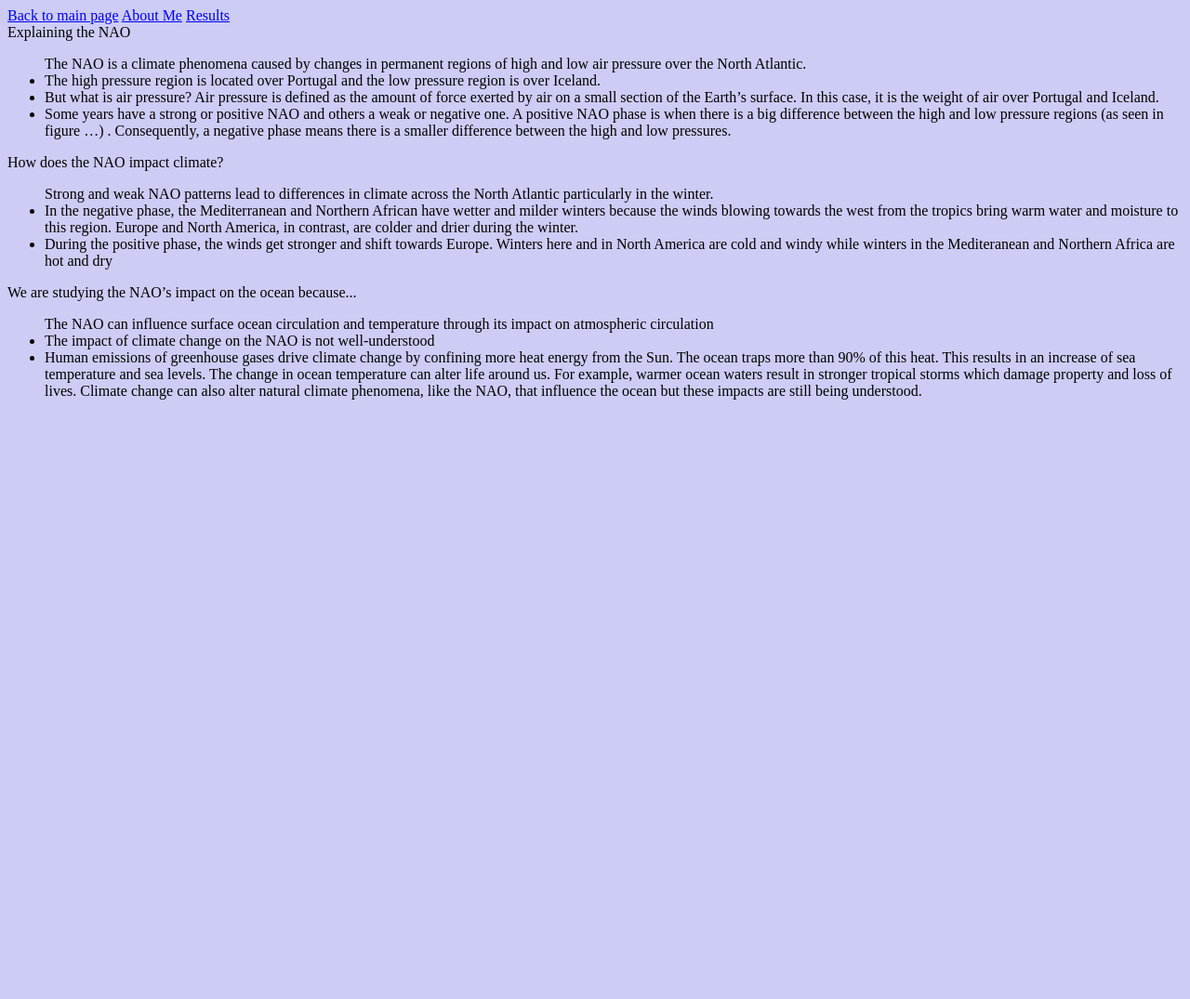
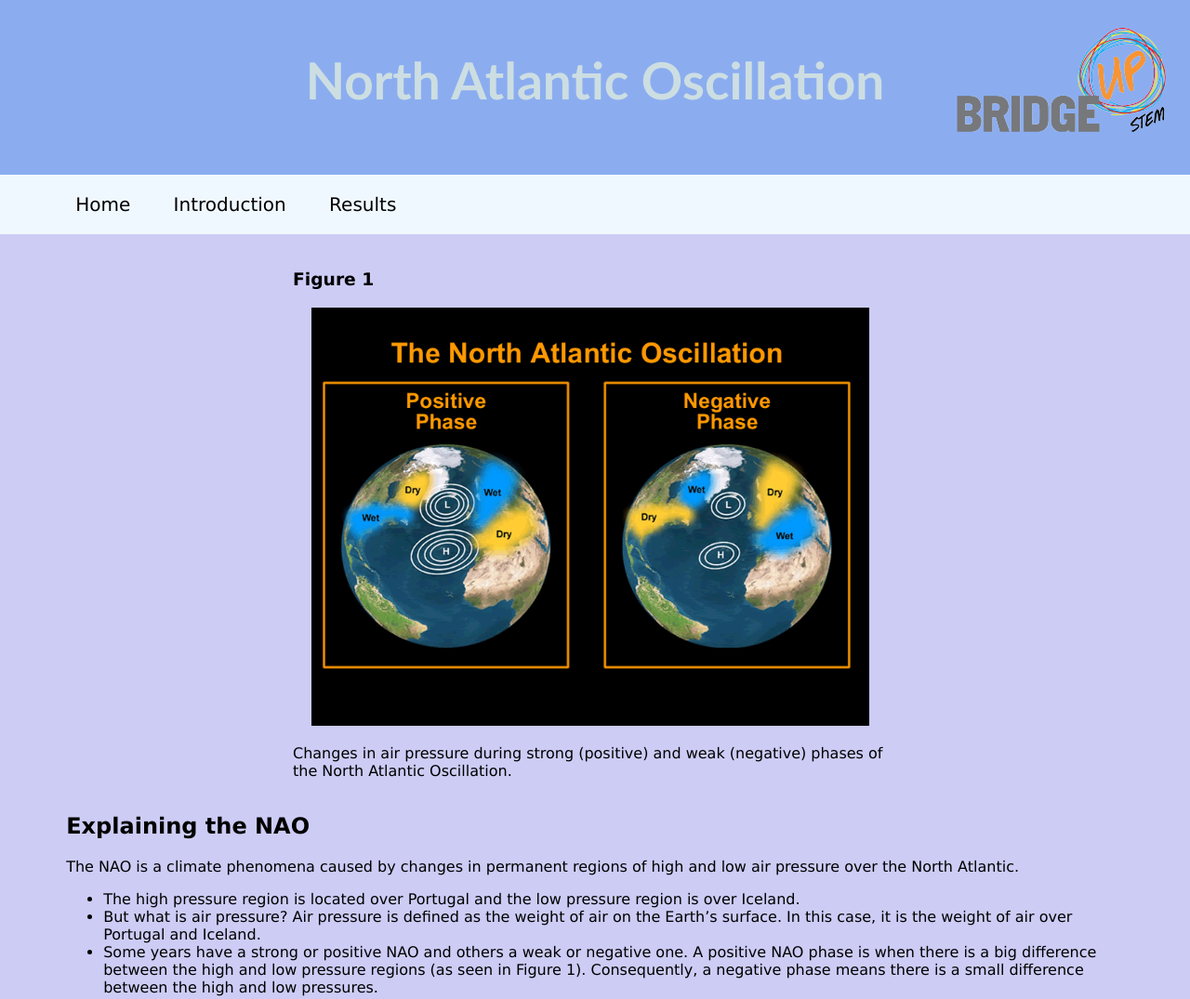
Before and after one commit to ankithakannad/BridgeUP_ClimateGuardians_Website, a plain HTML site: page introduction.html in a window 1280 px wide. Shown: the top 1075 px of the page at 93% size. Before the commit the page ends 800 px from the top, so only its background shows below. Drawn offline with Linux system fonts and the light colour scheme.

Commit message:
edited files

```diff
--- a/index.css
+++ b/index.css
@@ -1,14 +1,23 @@
 
-nav ul {
+nav a {
     display: inline-block;
     list-style-type: none;
     margin-left: auto;
+    text-decoration: none;
+    color:black;
+    padding: 0px 20px 0px 20px;
+
 }
+
 nav, section, footer {
-    max-width: 1200px;
-    padding: 20px calc((100% - 1200px) / 2);
-    margin: 0px;
+    /* max-width: 1200px; */
+    padding: 20px 5% 20px 5%; /* calc((100% - 1250px) / 2); */
+    background-color: aliceblue;
+    margin: 0px -10px 0px -10px;
+    font-family: "Verdana", sans-serif;
+    font-size: 20px;
 }
+
 img  {
     display: flex;
     margin-left: auto;
@@ -20,6 +29,7 @@ img  {
         flex-wrap: wrap;
         justify-content: space-around;
     }
+
 nav ul {
         display: inline-block;
         list-style-type: none;
@@ -31,11 +41,28 @@ body {
         font-family: "Verdana", sans-serif;
     }
 
-h1 {
+header h1 {
     background:#8BADF0  ;
-    color: #8BADF0;
+    color: rgb(205, 222, 226);
     text-align: center;
     font-family: "Gill Sans", sans-serif;
-    margin:20px;
+    margin:5px;
     padding-top:3px;
+    font-size: 55px;
 }
+
+header {
+    background-color: #8BADF0;
+    margin: -20px -10px 0px -10px;
+    height: 200px;
+}
+
+header img{
+    margin-right: 20px;
+    margin-top: -100px;
+}
+
+main{
+    margin-left: 5%;
+    margin-right: 5%;
+}
--- a/introduction.css
+++ b/introduction.css
@@ -1,3 +1,93 @@
+nav a {
+    display: inline-block;
+    list-style-type: none;
+    margin-left: auto;
+    text-decoration: none;
+    color:black;
+    padding: 0px 20px 0px 20px;
+
+}
+
+nav, section, footer {
+    /* max-width: 1200px; */
+    padding: 20px 5% 20px 5%;
+    background-color: aliceblue;
+    margin: 0px -10px 0px -10px;
+    font-family: "Verdana", sans-serif;
+    font-size: 20px;
+}
+
+img  {
+    display: flex;
+    margin-left: auto;
+    margin-right: auto;
+}
+
+.container {
+        display: flex;
+        flex-direction: row;
+        flex-wrap: wrap;
+        justify-content: space-around;
+    }
+
+nav ul {
+        display: inline-block;
+        list-style-type: none;
+        margin-left: auto;
+}
+
 body {
-    background-color: rgb(204, 204, 245);
+        background-color: rgb(204, 204, 245);
+        font-family: "Verdana", sans-serif;
+    }
+
+header h1 {
+    background:#8BADF0  ;
+    color: rgb(205, 222, 226);
+    text-align: center;
+    font-family: "Gill Sans", sans-serif;
+    margin:5px;
+    padding-top:3px;
+    font-size: 55px;
 }
+
+header {
+    background-color: #8BADF0;
+    margin: -20px -10px 0px -10px;
+    height: 200px;
+}
+
+header img{
+    margin-right: 20px;
+    margin-top: -100px;
+}
+
+main{
+    margin-left: 5%;
+    margin-right: 5%;
+}
+
+.plot {
+    display: flex;
+    flex-direction: row;
+    justify-content: space-around;
+    flex-wrap: wrap;
+    align-items: stretch;
+    align-content: flex-start;
+}
+
+.plot div {
+    /* margin-right: 60px; */
+    width: 650px;
+    background-size: contain;
+    background-repeat: no-repeat;
+    background-position: auto;
+}
+.plot img {
+    display: flex;
+    flex-wrap: wrap;
+    width: 600px;
+    margin: 20px;
+    align-content: center;
+
+}
--- a/introduction.html
+++ b/introduction.html
@@ -4,44 +4,68 @@
     <meta charset="UTF-8">
     <meta http-equiv="X-UA-Compatible" content="IE=edge">
     <meta name="viewport" content="width=device-width, initial-scale=1.0">
-    <title>Document</title>
+    <title>Introduction</title>
 
     <link rel="stylesheet" href="introduction.css">
 </head>
+
 <body>
+    <header>
+        <br>
+        <br>
+        <br>
+        <h1>North Atlantic Oscillation</h1>
+        <a href="https://www.amnh.org/learn-teach/teens/brown-scholars" target="_blank" rel="noopener noreferrer"><img src ="/logos/bridgeup_stem_logo_final.png"/></a>
+        <!-- <section id="title">
+        </section>   -->
+
+    </header>
+
     <nav>
-        <a href="/">Back to main page</a>
-        <a href="aboutme.html">About Me</a>
+        <a href="index.html">Home</a>
+        <a href="introduction.html">Introduction</a>
         <a href="results.html">Results</a>
     </nav>
 
-    Explaining the NAO
+    <main>
+        <br>
+
+        <div class="plot">
+            <div class = "plot1">
+                <h3>Figure 1</h3>
+                <img src ="./images/NAO_positive_negative.gif" width = "75%" />
+               <p>Changes in air pressure during strong (positive) and weak (negative) phases of the North Atlantic Oscillation.</p>
+
+            </div>
+        </div>
+
+
+
+    <h2>Explaining the NAO</h2>
+
+    The NAO is a climate phenomena caused by changes in permanent regions of high and low air pressure over the North Atlantic.
     <ul>
-   <il> The NAO is a climate phenomena caused by changes in permanent regions of high and low air pressure over the North Atlantic.
     <li>The high pressure region is located over Portugal and the low pressure region is over Iceland.</li>
-    <li> But what is air pressure? Air pressure is defined as the amount of force exerted by air on a small section of the Earth’s surface. In this case, it is the weight of air over Portugal and Iceland.</li>
-    <li>Some years have a strong or positive NAO and others a weak or negative one. A positive NAO phase is when there is a big difference between the high and low pressure regions (as seen in figure …) . Consequently, a negative phase means there is a smaller difference between the high and low pressures.</li>
+    <li> But what is air pressure? Air pressure is defined as the weight of air on the Earth’s surface. In this case, it is the weight of air over Portugal and Iceland.</li>
+    <li>Some years have a strong or positive NAO and others a weak or negative one. A positive NAO phase is when there is a big difference between the high and low pressure regions (as seen in Figure 1). Consequently, a negative phase means there is a small difference between the high and low pressures.</li>
     </ul>
 
 
-    How does the NAO impact climate?
+    <h2>How does the NAO impact climate?</h2>
+    Strong and weak NAO patterns lead to differences in climate  across the North Atlantic particularly in the winter.
     <ul>
-    <il>Strong and weak NAO patterns lead to differences in climate  across the North Atlantic particularly in the winter.</il>
     <li> In the negative phase, the Mediterranean and Northern African have wetter and milder winters because the winds blowing towards the west from the tropics bring warm water and moisture to this region. Europe and North America, in contrast, are colder and drier during the winter.</li>
-    <li>During the positive phase, the winds get stronger and shift towards Europe. Winters here and in North America are cold and windy while winters in the Mediteranean and Northern Africa are hot and dry</li>
+    <li>During the positive phase, the winds get stronger and shift towards Europe. Winters here and in North America are colder and wetter while winters in the Mediterranean and Northern Africa are milder and drier</li>
+    </ul>
+
+    <h2>We are studying the NAO’s impact on the ocean because...</h2>
+    <ul>
+    <li>The NAO can influence surface ocean circulation and temperature  through its impact on atmospheric circulation.</li>
+    <li>Human emissions of greenhouse gases drive climate change by confining more heat energy from the Sun.  The ocean traps more than 90% of  this heat. This results in an increase of sea temperature and sea levels. The change in ocean temperature can alter life around us. For example, warmer ocean waters result in stronger tropical storms which damage property and cause loss of lives. Climate change can also affect natural climate phenomena that influence the ocean like the NAO but these impacts are not well-understood.</li>
     </ul>
 
 
 
-    We are studying the NAO’s impact on the ocean because...
-    <ul>
-    <il>The NAO can influence surface ocean circulation and temperature  through its impact on atmospheric circulation</il>
-    <li>The impact of climate change on the NAO is not well-understood</il>
-    <li>Human emissions of greenhouse gases drive climate change by confining more heat energy from the Sun.  The ocean traps more than 90% of  this heat. This results in an increase of sea temperature and sea levels. The change in ocean temperature can alter life around us. For example, warmer ocean waters result in stronger tropical storms which damage property and loss of lives. Climate change can also alter natural climate phenomena, like the NAO, that influence the ocean but these impacts are still being understood.</il>
-    </ul>
-
-
-
-
+</main>
 </body>
 </html>
--- a/results.css
+++ b/results.css
@@ -1,3 +1,72 @@
+nav a {
+    display: inline-block;
+    list-style-type: none;
+    margin-left: auto;
+    text-decoration: none;
+    color:black;
+    padding: 0px 20px 0px 20px;
+
+}
+
+nav, section, footer {
+    /* max-width: 1200px; */
+    padding: 20px 5% 20px 5%;
+    background-color: aliceblue;
+    margin: 0px -10px 0px -10px;
+    font-family: "Verdana", sans-serif;
+    font-size: 20px;
+}
+
+img  {
+    display: flex;
+    margin-left: auto;
+    margin-right: auto;
+}
+
+.container {
+        display: flex;
+        flex-direction: row;
+        flex-wrap: wrap;
+        justify-content: space-around;
+    }
+
+nav ul {
+        display: inline-block;
+        list-style-type: none;
+        margin-left: auto;
+}
+
+body {
+        background-color: rgb(143, 227, 199);
+        font-family: "Verdana", sans-serif;
+    }
+
+header h1 {
+    background:#8BADF0  ;
+    color: rgb(205, 222, 226);
+    text-align: center;
+    font-family: "Gill Sans", sans-serif;
+    margin:5px;
+    padding-top:3px;
+    font-size: 55px;
+}
+
+header {
+    background-color: #8BADF0;
+    margin: -20px -10px 0px -10px;
+    height: 200px;
+}
+
+header img{
+    margin-right: 20px;
+    margin-top: -100px;
+}
+
+main{
+    margin-left: 5%;
+    margin-right: 5%;
+}
+
 .plot {
     display: flex;
     flex-direction: row;
@@ -6,6 +75,7 @@
     align-items: stretch;
     align-content: flex-start;
 }
+
 .plot div {
     margin-right: 60px;
     background-size: contain;
@@ -16,12 +86,8 @@
 .plot img {
     display: flex;
     flex-wrap: nowrap;
-    width: 600px;
+    /* width: 600px; */
     margin: 20px;
     align-content: center;
 
 }
-
-body {
-    background-color: rgb(143, 227, 199);
-}
```
Also changed, not shown: index.html (+17 -29 lines), results.html (+32 -9 lines).
